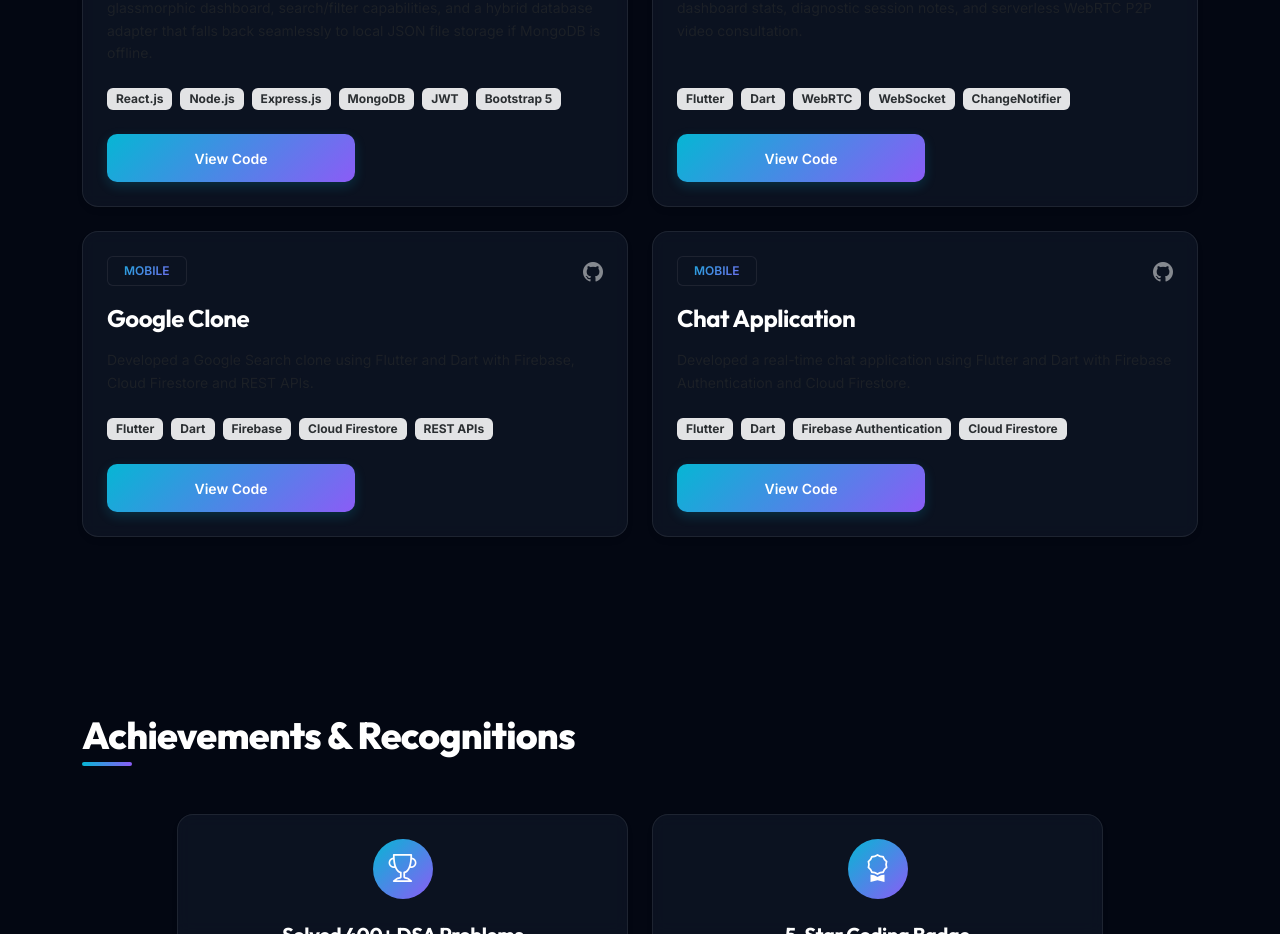
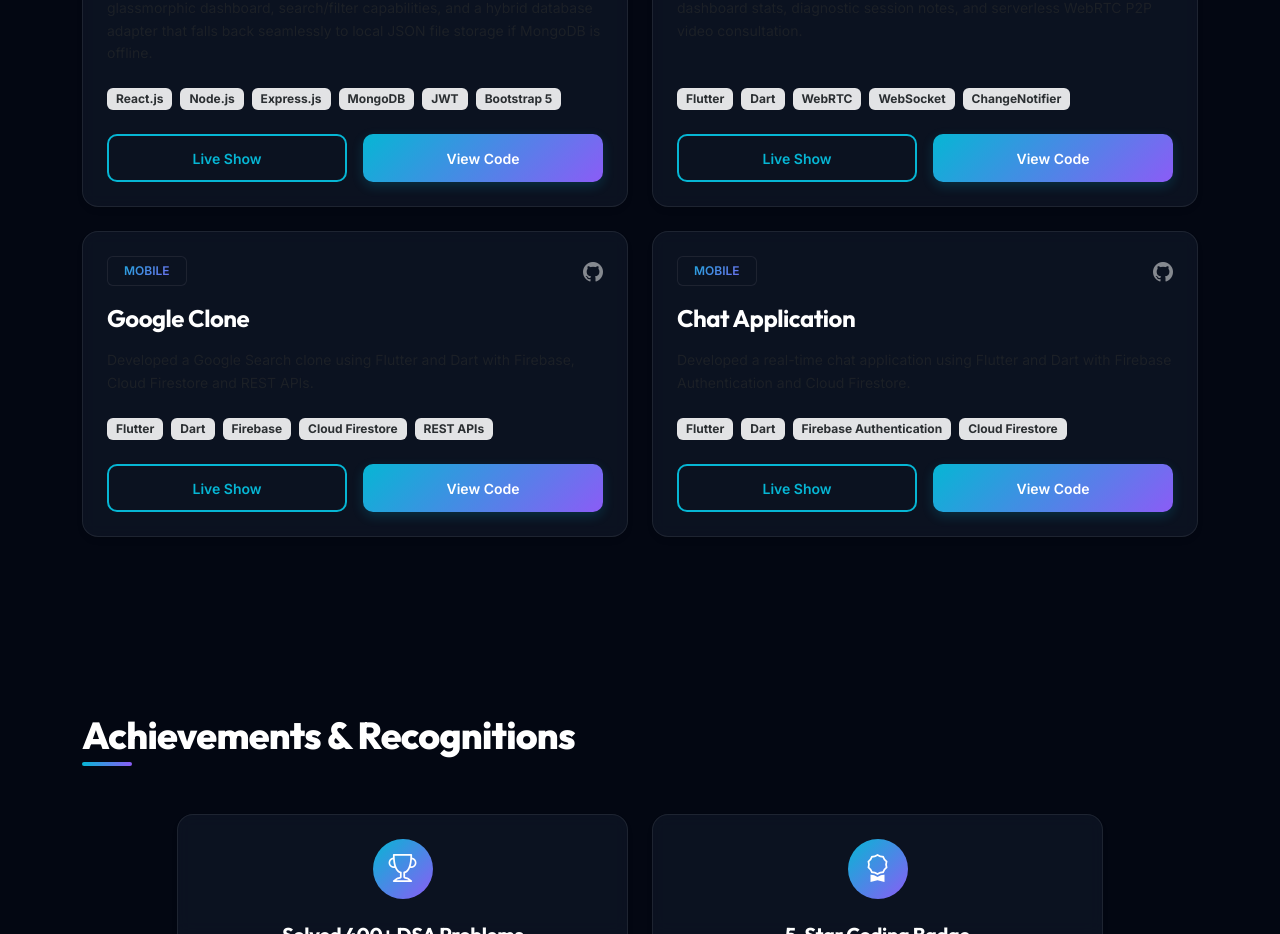
Before and after one commit to mr-rchaurasiya/ramnevas-portfolio, a React (Vite) app in the folder frontend/: page / in a window 1280 px wide. Shown: the part 4500-5434 px from the top of the page. Built offline with nearby package versions, Linux system fonts and the light colour scheme; no server answers.

Commit message:
feat: show Live Show button for all projects on UI

```diff
--- a/frontend/src/components/Projects.jsx
+++ b/frontend/src/components/Projects.jsx
@@ -74,11 +74,9 @@
 
                     {(project.githubUrl || project.liveUrl) && (
                       <div className="d-flex gap-3 mt-4">
-                        {project.liveUrl && (
-                          <a href={project.liveUrl} target="_blank" rel="noopener noreferrer" className="btn btn-outline-custom btn-sm w-50 py-2">
-                            Live Preview
-                          </a>
-                        )}
+                        <a href={project.liveUrl || project.githubUrl} target="_blank" rel="noopener noreferrer" className="btn btn-outline-custom btn-sm w-50 py-2">
+                          Live Show
+                        </a>
                         {project.githubUrl && (
                           <a href={project.githubUrl} target="_blank" rel="noopener noreferrer" className="btn btn-primary-gradient btn-sm w-50 py-2">
                             View Code
```
